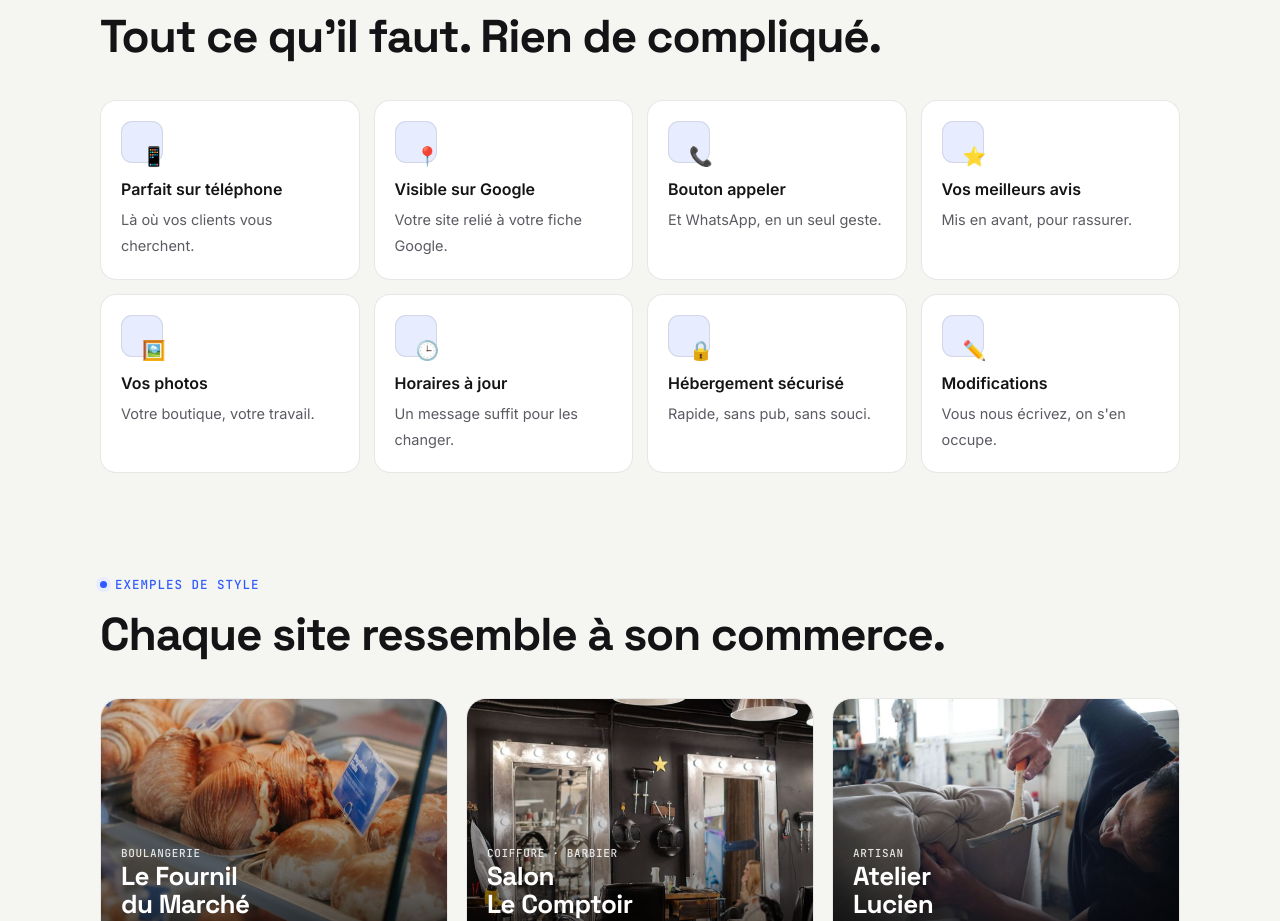
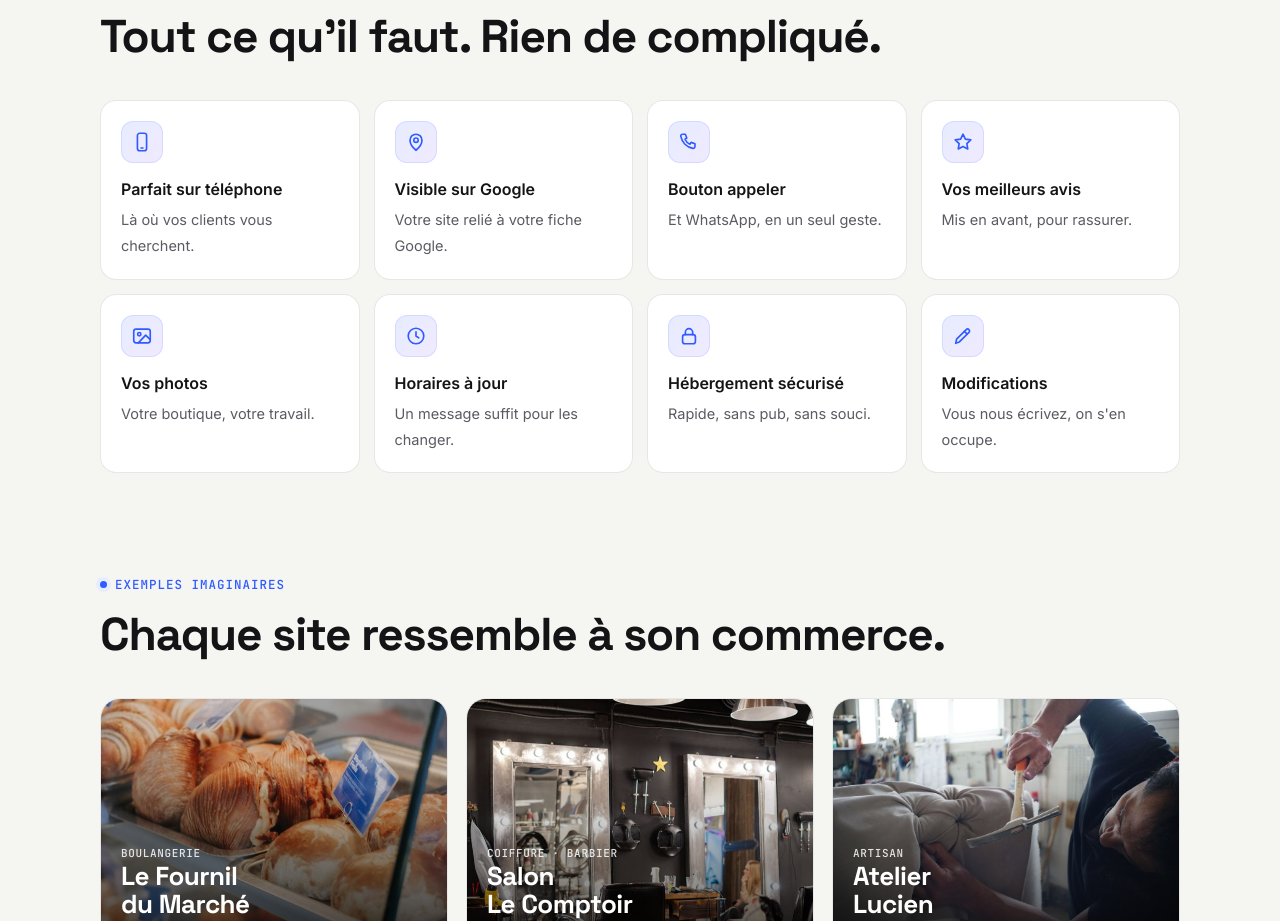
Before and after one commit to Avraham26267/a2-site, a plain HTML site: page index.html in a window 1280 px wide. Shown: the part 1467-2388 px from the top of the page. Drawn offline with Linux system fonts and the light colour scheme.

Commit message:
Icônes dessinées à la place des emojis, exemples imaginaires
Co-Authored-By: Claude Opus 5.5 <noreply@anthropic.com>

```diff
--- a/index.html
+++ b/index.html
@@ -95,8 +95,8 @@ nav .liens .bouton{padding:10px 16px;font-size:14.5px;color:#fff}
 
 /* INCLUS */
 .inclus{display:grid;grid-template-columns:repeat(4,1fr);gap:14px;margin-top:40px}
-.inclus div{background:var(--carte);border:1px solid var(--trait);border-radius:16px;padding:20px}
-.inclus .ico{width:38px;height:38px;border-radius:11px;background:var(--bleu-clair);display:grid;place-items:center;font-size:19px;margin-bottom:14px}
+.inclus > div{background:var(--carte);border:1px solid var(--trait);border-radius:16px;padding:20px}
+.inclus .ico{width:42px;height:42px;border-radius:12px;background:linear-gradient(135deg,var(--bleu-clair),#F0EAFF);color:var(--bleu);display:flex;align-items:center;justify-content:center;margin-bottom:14px;box-shadow:0 0 0 1px rgba(47,91,255,.12) inset}
 .inclus b{display:block;font-size:16px;margin-bottom:4px}
 .inclus span{font-size:14.5px;color:var(--doux)}
 
@@ -171,7 +171,9 @@ footer img{height:26px;opacity:.85}
   .bande div div:nth-child(3){border-left:0}
   .bande div div:nth-child(n+3){border-top:1px solid var(--trait)}
   .tarifs{grid-template-columns:1fr}
-  .inclus{grid-template-columns:1fr}
+  .inclus{grid-template-columns:1fr 1fr;gap:10px}
+  .inclus > div{padding:16px}
+  .inclus span{font-size:13.5px}
   .tel{width:250px}
   .ecran{height:500px}
   .flotte{display:none}
@@ -254,21 +256,21 @@ footer img{height:26px;opacity:.85}
     <span class="etiquette monte">Ce qui est inclus</span>
     <h2 class="monte">Tout ce qu'il faut. Rien de compliqué.</h2>
     <div class="inclus">
-      <div class="monte"><div class="ico">📱</div><b>Parfait sur téléphone</b><span>Là où vos clients vous cherchent.</span></div>
-      <div class="monte"><div class="ico">📍</div><b>Visible sur Google</b><span>Votre site relié à votre fiche Google.</span></div>
-      <div class="monte"><div class="ico">📞</div><b>Bouton appeler</b><span>Et WhatsApp, en un seul geste.</span></div>
-      <div class="monte"><div class="ico">⭐</div><b>Vos meilleurs avis</b><span>Mis en avant, pour rassurer.</span></div>
-      <div class="monte"><div class="ico">🖼️</div><b>Vos photos</b><span>Votre boutique, votre travail.</span></div>
-      <div class="monte"><div class="ico">🕒</div><b>Horaires à jour</b><span>Un message suffit pour les changer.</span></div>
-      <div class="monte"><div class="ico">🔒</div><b>Hébergement sécurisé</b><span>Rapide, sans pub, sans souci.</span></div>
-      <div class="monte"><div class="ico">✏️</div><b>Modifications</b><span>Vous nous écrivez, on s'en occupe.</span></div>
+      <div class="monte"><div class="ico"><svg viewBox="0 0 24 24" width="22" height="22" fill="none" stroke="currentColor" stroke-width="1.8" stroke-linecap="round" stroke-linejoin="round" aria-hidden="true"><rect x="7" y="2.5" width="10" height="19" rx="2.5"/><path d="M11 18.5h2"/></svg></div><b>Parfait sur téléphone</b><span>Là où vos clients vous cherchent.</span></div>
+      <div class="monte"><div class="ico"><svg viewBox="0 0 24 24" width="22" height="22" fill="none" stroke="currentColor" stroke-width="1.8" stroke-linecap="round" stroke-linejoin="round" aria-hidden="true"><path d="M12 21s-6.5-5.6-6.5-11a6.5 6.5 0 0 1 13 0C18.5 15.4 12 21 12 21z"/><circle cx="12" cy="10" r="2.4"/></svg></div><b>Visible sur Google</b><span>Votre site relié à votre fiche Google.</span></div>
+      <div class="monte"><div class="ico"><svg viewBox="0 0 24 24" width="22" height="22" fill="none" stroke="currentColor" stroke-width="1.8" stroke-linecap="round" stroke-linejoin="round" aria-hidden="true"><path d="M5 3.5h3l1.6 4.2-2 1.3a11 11 0 0 0 5.4 5.4l1.3-2 4.2 1.6v3a2 2 0 0 1-2.2 2A16.5 16.5 0 0 1 3 5.7a2 2 0 0 1 2-2.2z"/></svg></div><b>Bouton appeler</b><span>Et WhatsApp, en un seul geste.</span></div>
+      <div class="monte"><div class="ico"><svg viewBox="0 0 24 24" width="22" height="22" fill="none" stroke="currentColor" stroke-width="1.8" stroke-linecap="round" stroke-linejoin="round" aria-hidden="true"><path d="M12 3.5l2.6 5.3 5.9.9-4.3 4.1 1 5.8L12 16.9l-5.2 2.7 1-5.8-4.3-4.1 5.9-.9z"/></svg></div><b>Vos meilleurs avis</b><span>Mis en avant, pour rassurer.</span></div>
+      <div class="monte"><div class="ico"><svg viewBox="0 0 24 24" width="22" height="22" fill="none" stroke="currentColor" stroke-width="1.8" stroke-linecap="round" stroke-linejoin="round" aria-hidden="true"><rect x="3" y="4.5" width="18" height="15" rx="2.5"/><circle cx="9" cy="10" r="1.8"/><path d="M21 16l-5-5-8 8.5"/></svg></div><b>Vos photos</b><span>Votre boutique, votre travail.</span></div>
+      <div class="monte"><div class="ico"><svg viewBox="0 0 24 24" width="22" height="22" fill="none" stroke="currentColor" stroke-width="1.8" stroke-linecap="round" stroke-linejoin="round" aria-hidden="true"><circle cx="12" cy="12" r="8.5"/><path d="M12 7.5V12l3 2"/></svg></div><b>Horaires à jour</b><span>Un message suffit pour les changer.</span></div>
+      <div class="monte"><div class="ico"><svg viewBox="0 0 24 24" width="22" height="22" fill="none" stroke="currentColor" stroke-width="1.8" stroke-linecap="round" stroke-linejoin="round" aria-hidden="true"><rect x="5" y="10.5" width="14" height="10" rx="2.5"/><path d="M8 10.5V8a4 4 0 0 1 8 0v2.5"/></svg></div><b>Hébergement sécurisé</b><span>Rapide, sans pub, sans souci.</span></div>
+      <div class="monte"><div class="ico"><svg viewBox="0 0 24 24" width="22" height="22" fill="none" stroke="currentColor" stroke-width="1.8" stroke-linecap="round" stroke-linejoin="round" aria-hidden="true"><path d="M4 20l1-4.5L15.5 5a2.1 2.1 0 0 1 3 3L8 18.5z"/><path d="M13.5 7l3 3"/></svg></div><b>Modifications</b><span>Vous nous écrivez, on s'en occupe.</span></div>
     </div>
   </div>
 </section>
 
 <section style="padding-top:0">
   <div class="contenu">
-    <span class="etiquette monte">Exemples de style</span>
+    <span class="etiquette monte">Exemples imaginaires</span>
     <h2 class="monte">Chaque site ressemble à son commerce.</h2>
     <div class="exemples">
       <div class="ex monte"><div class="apercu a1"><small>Boulangerie</small><strong>Le Fournil<br>du Marché</strong></div><div class="bas"><span>Chaleureux</span><span>Horaires · Commande</span></div></div>
```
